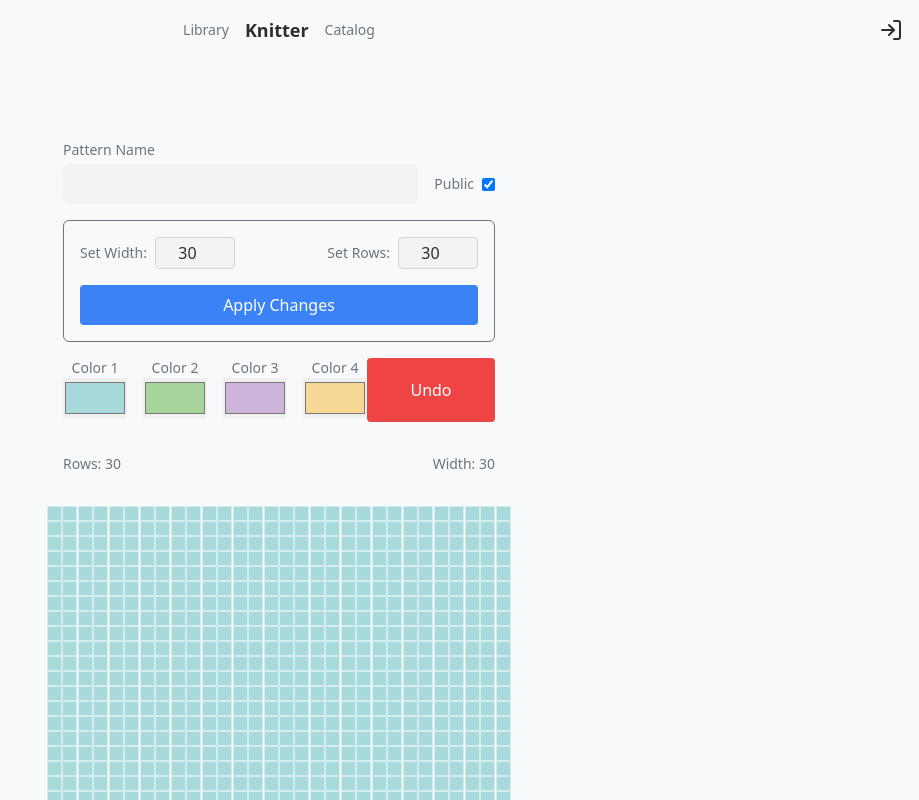
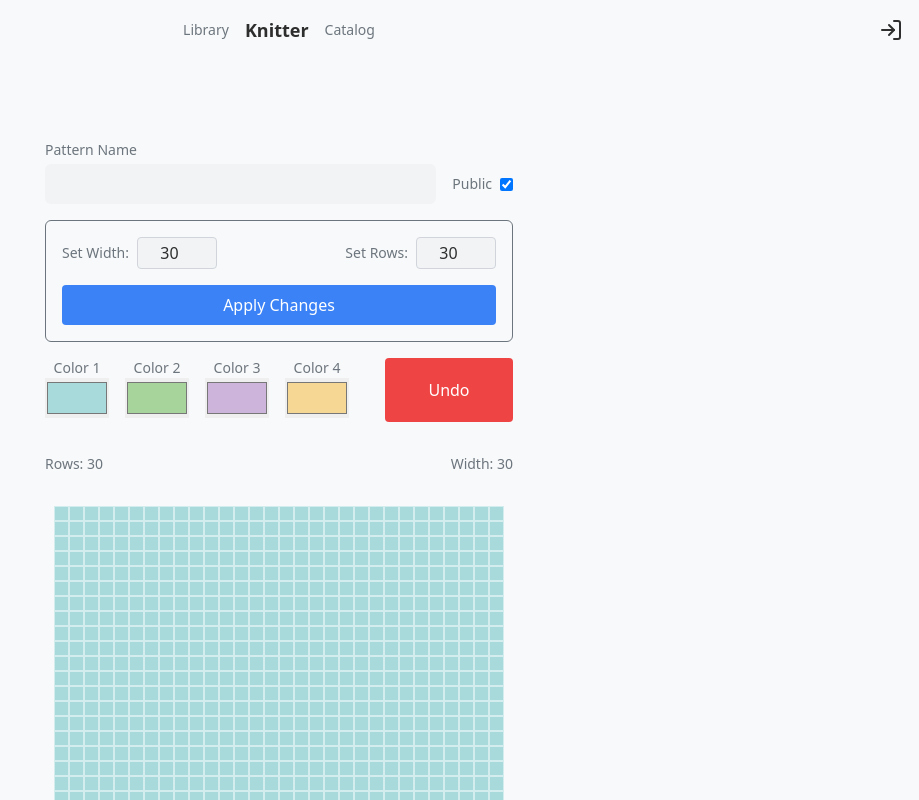
Before and after one commit to arounr/knitter, a Next.js app: page /patternEditing in a window 1280 px wide. Shown: the top 800 px of the page, without its empty margins (361-1280 px from the left). Built offline with nearby package versions, Linux system fonts and the light colour scheme; no server answers.

Commit message:
laga grid

```diff
--- a/app/(main)/patternEditing/page.tsx
+++ b/app/(main)/patternEditing/page.tsx
@@ -79,8 +79,8 @@
   }, [width, rows]);
 
   return (
-    <main className="mt-8">
-      <div className="mt-8 p-4 max-w-lg mx-auto">
+    <main className="mt-8 flex flex-col items-center">
+      <div className="mt-8 p-4 w-[500px] mx-auto">
         {/* Pattern Name and Public Checkbox */}
         <div className="flex justify-between mb-4">
           <div className="flex flex-col w-full mr-4">
```
